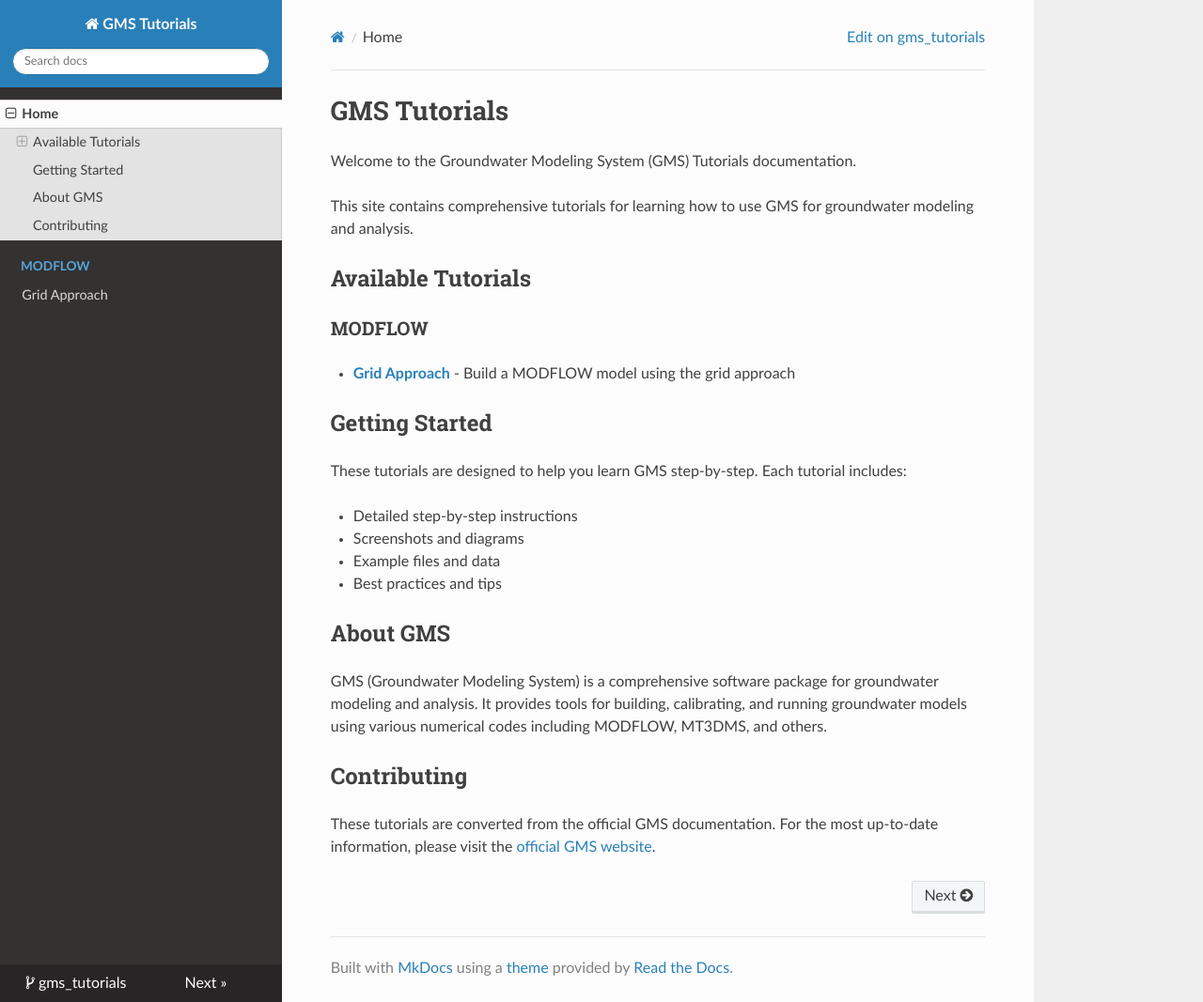
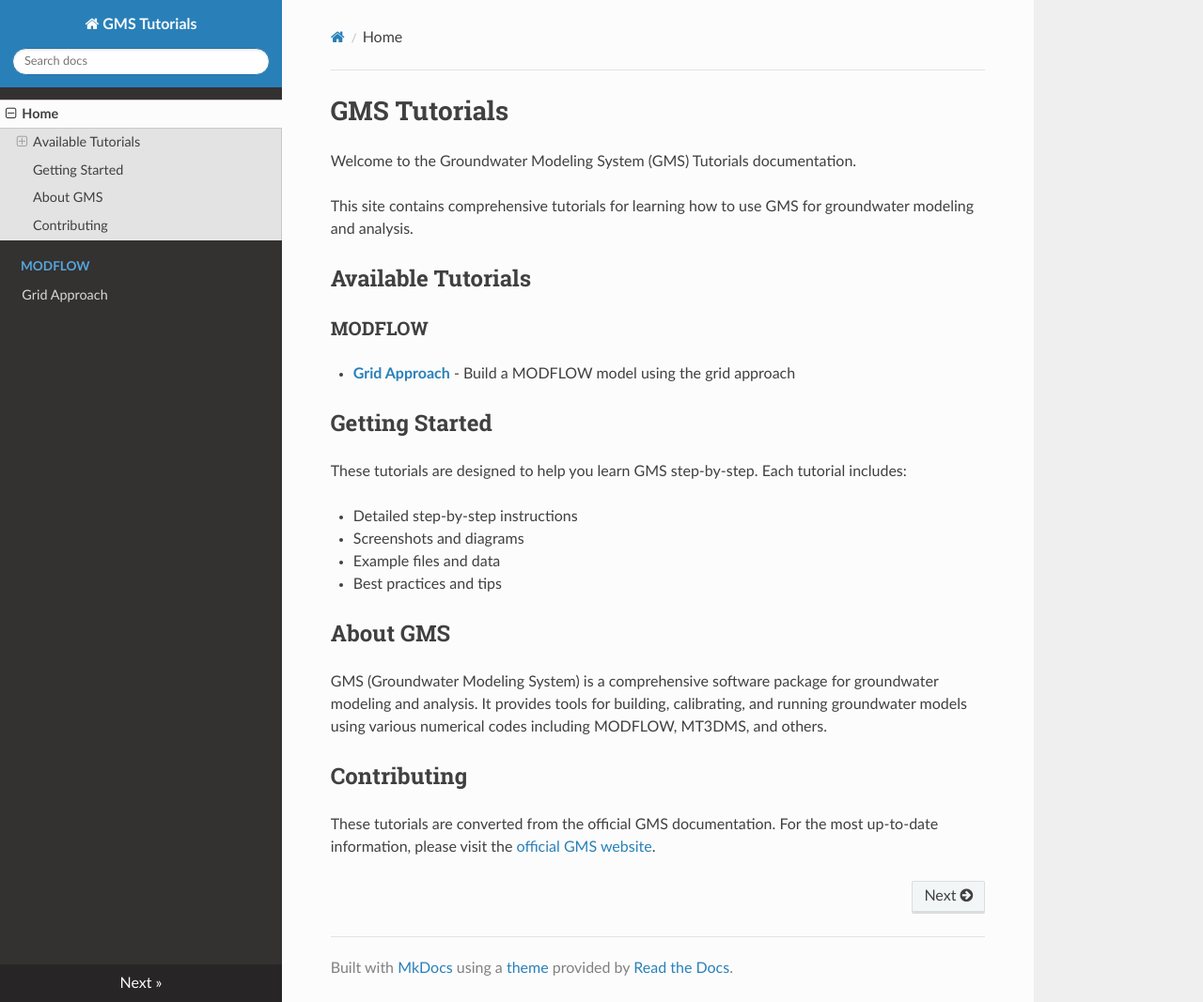
Before and after one commit to njones61/gms_tutorials, an MkDocs documentation site: the page built from docs/index.md, in a window 1280 px wide and 1067 px high. Shown: the whole window at 94% size. Built offline with MkDocs 1.6.1, drawn with Linux system fonts in a browser that asks for light colours; nearby versions of some CDN libraries.

Commit message:
updated readthedocs.yml and mkdocs.yml to fix build error on readthedocs site.

```diff
--- a/mkdocs.yml
+++ b/mkdocs.yml
@@ -1,20 +1,9 @@
 site_name: GMS Tutorials
 site_description: Groundwater Modeling System Tutorials
-site_author: GMS Team
-
-# Repository
-repo_name: gms_tutorials
-repo_url: https://github.com/yourusername/gms_tutorials
 
 # Theme
 theme:
   name: readthedocs
-  highlightjs: true
-  hljs_languages:
-    - python
-    - bash
-    - yaml
-    - markdown
 
 # Navigation
 nav:
@@ -26,18 +15,9 @@
 plugins:
   - search
 
-# Extra CSS and JS
-extra_css:
-  - stylesheets/extra.css
-
-extra_javascript:
-  - javascripts/extra.js
-
 # Markdown extensions
 markdown_extensions:
   - admonition
   - codehilite
-  - footnotes
-  - meta
   - toc:
       permalink: true
```
Also changed, not shown: .readthedocs.yml (+2 -9 lines).
